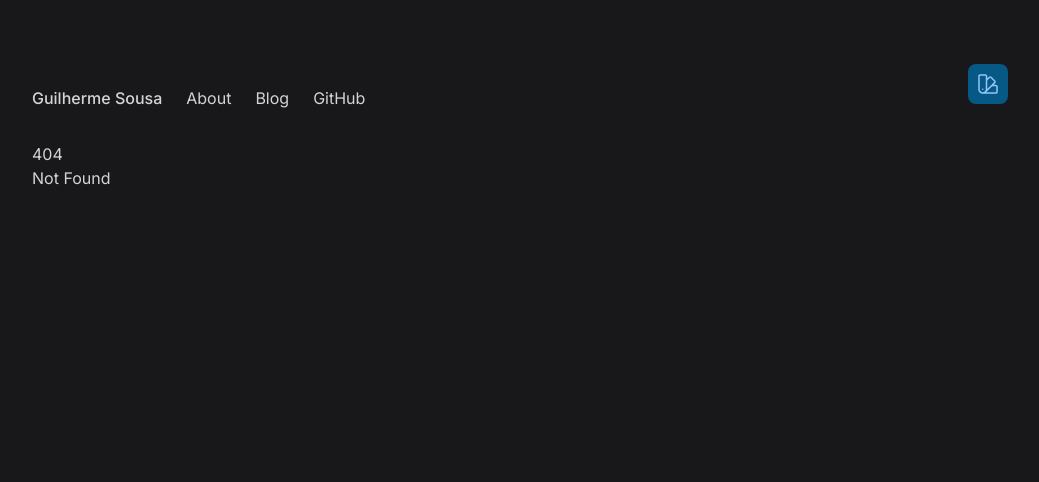
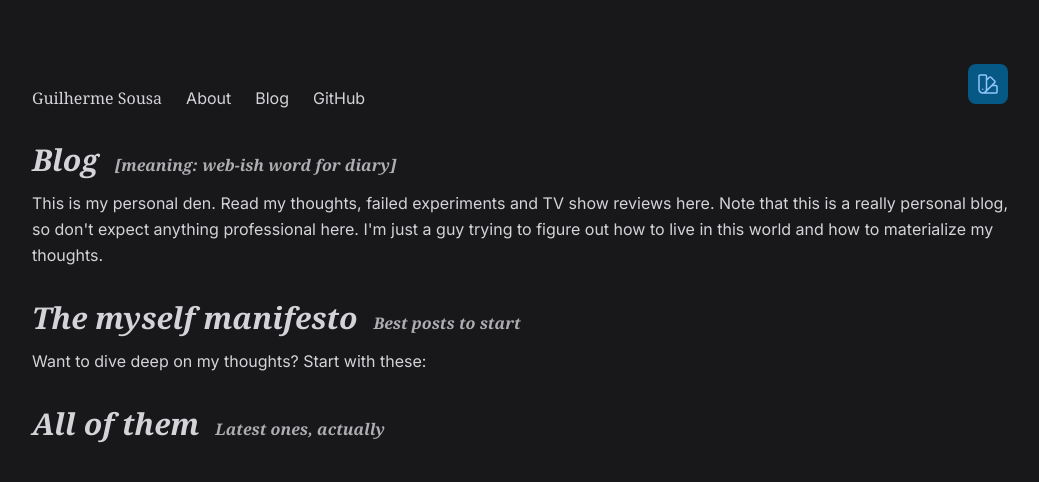
Before and after one commit to guilherssousa/svelte.guilherssousa.dev, a SvelteKit app: page /blog in a window 1280 px wide. Before the commit this address had no page. Shown: the top 482 px of the page, without its empty margins (120-1159 px from the left). Built offline with nearby package versions, Linux system fonts and the light colour scheme; a web font is replaced by a local one.

Commit message:
turn navbar into component, start working on blog page

```diff
--- a/src/app.scss
+++ b/src/app.scss
@@ -4,6 +4,10 @@
 
 a[target='_blank'].link {
 	@apply underline decoration-[2px] primary;
+}
+
+.heading-1 {
+	@apply text-2xl md:text-3xl font-serif font-bold italic leading-normal;
 }
 
 .light-theme {
--- /dev/null
+++ b/src/lib/components/Navbar.svelte
@@ -0,0 +1,34 @@
+<script lang="ts">
+	export let handleToggleThemePicker: () => void;
+</script>
+
+<nav class="flex items-baseline justify-between">
+	<ul class="flex gap-x-4 sm:gap-x-6">
+		<li class="hidden sm:block font-serif">
+			<a href="/" class="font-medium">Guilherme Sousa</a>
+		</li>
+		<li class="sm:hidden block"><a href="/" class="font-medium">Home</a></li>
+		<li><a href="/about">About</a></li>
+		<li><a href="/blog">Blog</a></li>
+		<li>
+			<a href="https://github.com/guilherssousa" target="_blank" rel="noreferrer">GitHub</a>
+		</li>
+	</ul>
+
+	<button on:click={handleToggleThemePicker} class="p-2 slightly-primary rounded-lg">
+		<svg
+			xmlns="http://www.w3.org/2000/svg"
+			fill="none"
+			viewBox="0 0 24 24"
+			stroke-width="1.5"
+			stroke="currentColor"
+			class="w-6 h-6 primary"
+		>
+			<path
+				stroke-linecap="round"
+				stroke-linejoin="round"
+				d="M4.098 19.902a3.75 3.75 0 005.304 0l6.401-6.402M6.75 21A3.75 3.75 0 013 17.25V4.125C3 3.504 3.504 3 4.125 3h5.25c.621 0 1.125.504 1.125 1.125v4.072M6.75 21a3.75 3.75 0 003.75-3.75V8.197M6.75 21h13.125c.621 0 1.125-.504 1.125-1.125v-5.25c0-.621-.504-1.125-1.125-1.125h-4.072M10.5 8.197l2.88-2.88c.438-.439 1.15-.439 1.59 0l3.712 3.713c.44.44.44 1.152 0 1.59l-2.879 2.88M6.75 17.25h.008v.008H6.75v-.008z"
+			/>
+		</svg>
+	</button>
+</nav>
--- a/src/routes/+layout.svelte
+++ b/src/routes/+layout.svelte
@@ -4,9 +4,12 @@
 	import '@fontsource/inter/500.css';
 	import '@fontsource/inter/700.css';
 
+	import '@fontsource/brygada-1918/500.css';
 	import '@fontsource/brygada-1918/700.css';
 
 	import '../app.scss';
+
+	import Navbar from '$lib/components/Navbar.svelte';
 
 	import { theme, themes, type AvailableThemes } from '$lib/stores/themes';
 
@@ -72,34 +75,7 @@
 
 	<div class="pt-16 pb-16 min-h-screen">
 		<div class="mx-auto max-w-screen-lg px-6">
-			<nav class="flex items-baseline justify-between">
-				<ul class="flex gap-x-4 sm:gap-x-6">
-					<li class="hidden sm:block"><a href="/" class="font-medium">Guilherme Sousa</a></li>
-					<li class="sm:hidden block"><a href="/" class="font-medium">Home</a></li>
-					<li><a href="/about">About</a></li>
-					<li><a href="/blog">Blog</a></li>
-					<li>
-						<a href="https://github.com/guilherssousa" target="_blank" rel="noreferrer">GitHub</a>
-					</li>
-				</ul>
-
-				<button on:click={handleToggleThemePicker} class="p-2 slightly-primary rounded-lg">
-					<svg
-						xmlns="http://www.w3.org/2000/svg"
-						fill="none"
-						viewBox="0 0 24 24"
-						stroke-width="1.5"
-						stroke="currentColor"
-						class="w-6 h-6 primary"
-					>
-						<path
-							stroke-linecap="round"
-							stroke-linejoin="round"
-							d="M4.098 19.902a3.75 3.75 0 005.304 0l6.401-6.402M6.75 21A3.75 3.75 0 013 17.25V4.125C3 3.504 3.504 3 4.125 3h5.25c.621 0 1.125.504 1.125 1.125v4.072M6.75 21a3.75 3.75 0 003.75-3.75V8.197M6.75 21h13.125c.621 0 1.125-.504 1.125-1.125v-5.25c0-.621-.504-1.125-1.125-1.125h-4.072M10.5 8.197l2.88-2.88c.438-.439 1.15-.439 1.59 0l3.712 3.713c.44.44.44 1.152 0 1.59l-2.879 2.88M6.75 17.25h.008v.008H6.75v-.008z"
-						/>
-					</svg>
-				</button>
-			</nav>
+			<Navbar {handleToggleThemePicker} />
 
 			<div class="mt-8">
 				<slot />
--- a/src/routes/+page.svelte
+++ b/src/routes/+page.svelte
@@ -17,9 +17,7 @@
 		</div>
 		<div class="md:w-3/5 mt-2">
 			<div class="flex flex-col">
-				<h1 class="indent-4 text-2xl md:text-3xl font-serif font-bold italic leading-normal">
-					You can overcome anything, as long as you're alive.
-				</h1>
+				<h2 class="heading-1 indent-4">You can overcome anything, as long as you're alive.</h2>
 				<span class="self-end text-zinc-400 italic">박새로이</span>
 			</div>
 
@@ -68,9 +66,7 @@
 	<section class="mt-32 leading-relaxed text-lg flex gap-x-8">
 		<div class="md:w-3/5 mt-2">
 			<div class="flex flex-col">
-				<h1 class="indent-4 text-2xl md:text-3xl font-serif font-bold italic leading-normal">
-					Spotlight stuff I've done
-				</h1>
+				<h2 class="heading-1 indent-2">Spotlight stuff I've done</h2>
 			</div>
 
 			<p class="mt-6 indent-4">
--- /dev/null
+++ b/src/routes/blog/+page.svelte
@@ -0,0 +1,24 @@
+<div>
+	<h2 class="heading-1">
+		Blog
+		<span class="text-base opacity-80 ml-2">[meaning: web-ish word for diary]</span>
+	</h2>
+
+	<p class="mt-3 leading-relaxed">
+		This is my personal den. Read my thoughts, failed experiments and TV show reviews here. Note
+		that this is a really personal blog, so don't expect anything professional here. I'm just a guy
+		trying to figure out how to live in this world and how to materialize my thoughts.
+	</p>
+
+	<h2 class="heading-1 mt-8">
+		The myself manifesto
+		<span class="text-base opacity-80 ml-2">Best posts to start</span>
+	</h2>
+
+	<p class="mt-3 leading-relaxed">Want to dive deep on my thoughts? Start with these:</p>
+
+	<h2 class="heading-1 mt-8">
+		All of them
+		<span class="text-base opacity-80 ml-2">Latest ones, actually</span>
+	</h2>
+</div>
```
